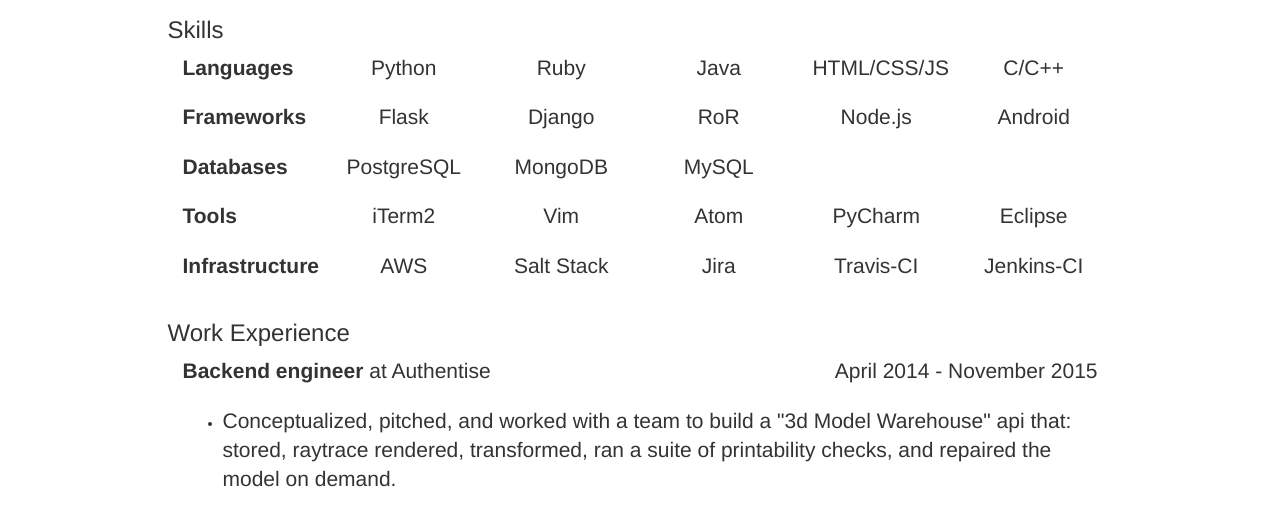
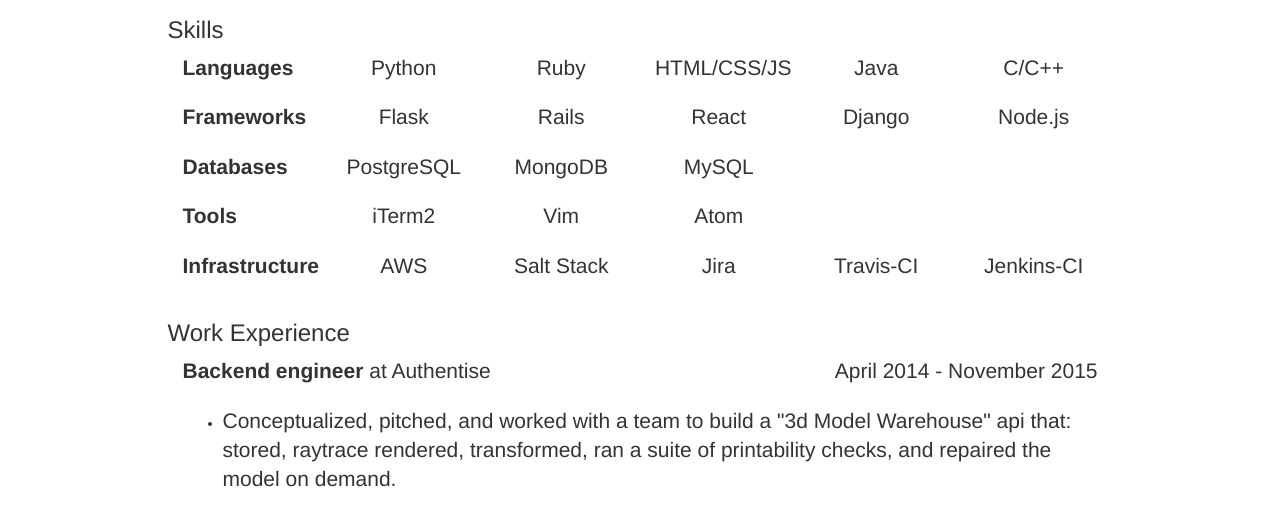
Before and after one commit to DoWhileGeek/resume, a plain HTML site: page index.html in a window 1280 px wide. Shown: the part 271-782 px from the top of the page. Drawn offline with nearby package versions, Linux system fonts and the light colour scheme.

Commit message:
Reorganize skills
I resorted which skills I've been focusing on, and also replaced my
lesser used skills with ones I care more about. I've tried giving
different categories multiple rows, but it doesnt look right. Thus, the
categories must be exclusive.

```diff
--- a/index.html
+++ b/index.html
@@ -66,10 +66,10 @@
                                 <p class="lead text-center">Ruby</p>
                             </div>
                             <div class="col-xs-2">
-                                <p class="lead text-center">Java</p>
+                                <p class="lead text-center">HTML/CSS/JS</p>
                             </div>
                             <div class="col-xs-2">
-                                <p class="lead text-center">HTML/CSS/JS</p>
+                                <p class="lead text-center">Java</p>
                             </div>
                             <div class="col-xs-2">
                                 <p class="lead text-center">C/C++</p>
@@ -83,16 +83,16 @@
                                 <p class="lead text-center">Flask</p>
                             </div>
                             <div class="col-xs-2">
+                                <p class="lead text-center">Rails</p>
+                            </div>
+                            <div class="col-xs-2">
+                                <p class="lead text-center">React</p>
+                            </div>
+                            <div class="col-xs-2">
                                 <p class="lead text-center">Django</p>
                             </div>
                             <div class="col-xs-2">
-                                <p class="lead text-center">RoR</p>
-                            </div>
-                            <div class="col-xs-2">
                                 <p class="lead text-center">Node.js</p>
-                            </div>
-                            <div class="col-xs-2">
-                                <p class="lead text-center">Android</p>
                             </div>
                         </div>
                         <div class="row">
@@ -121,12 +121,6 @@
                             </div>
                             <div class="col-xs-2">
                                 <p class="lead text-center">Atom</p>
-                            </div>
-                            <div class="col-xs-2">
-                                <p class="lead text-center">PyCharm</p>
-                            </div>
-                            <div class="col-xs-2">
-                                <p class="lead text-center">Eclipse</p>
                             </div>
                         </div>
                         <div class="row">
```
